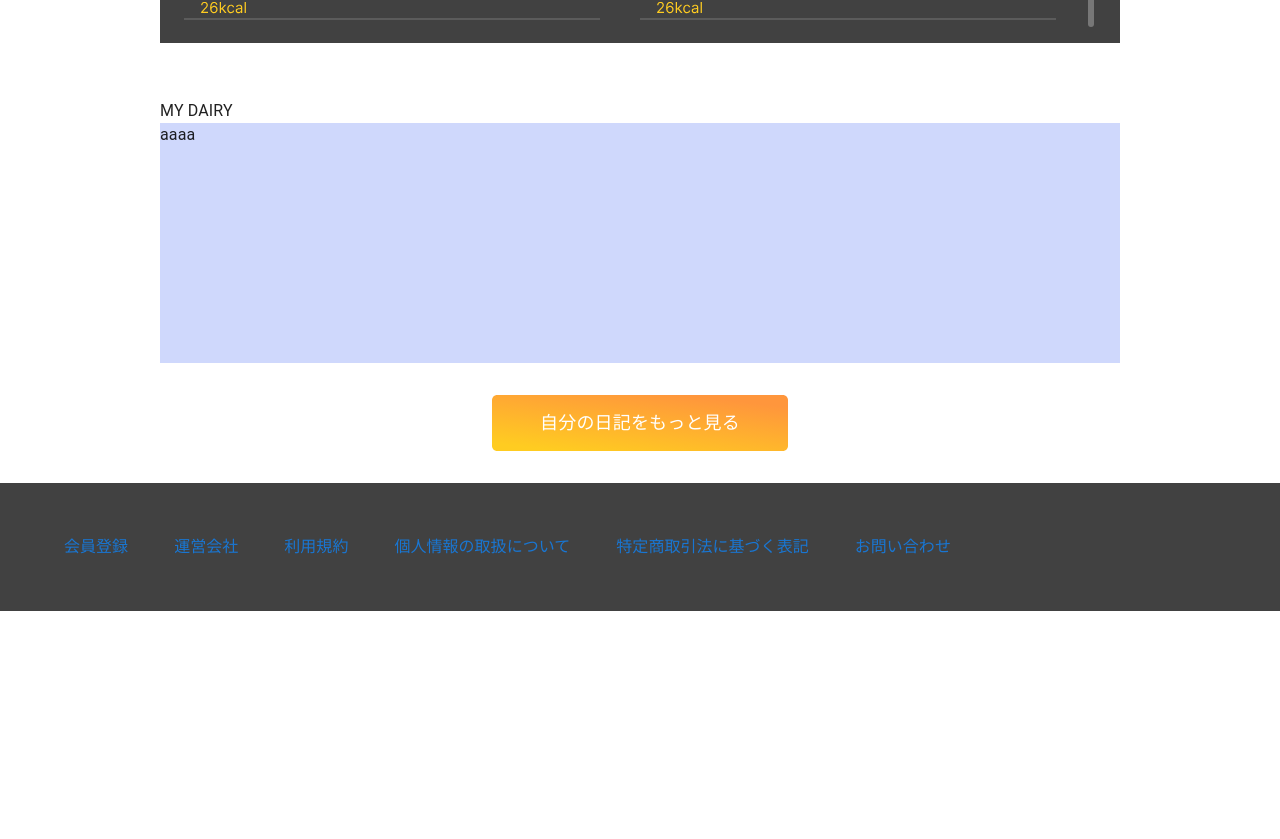
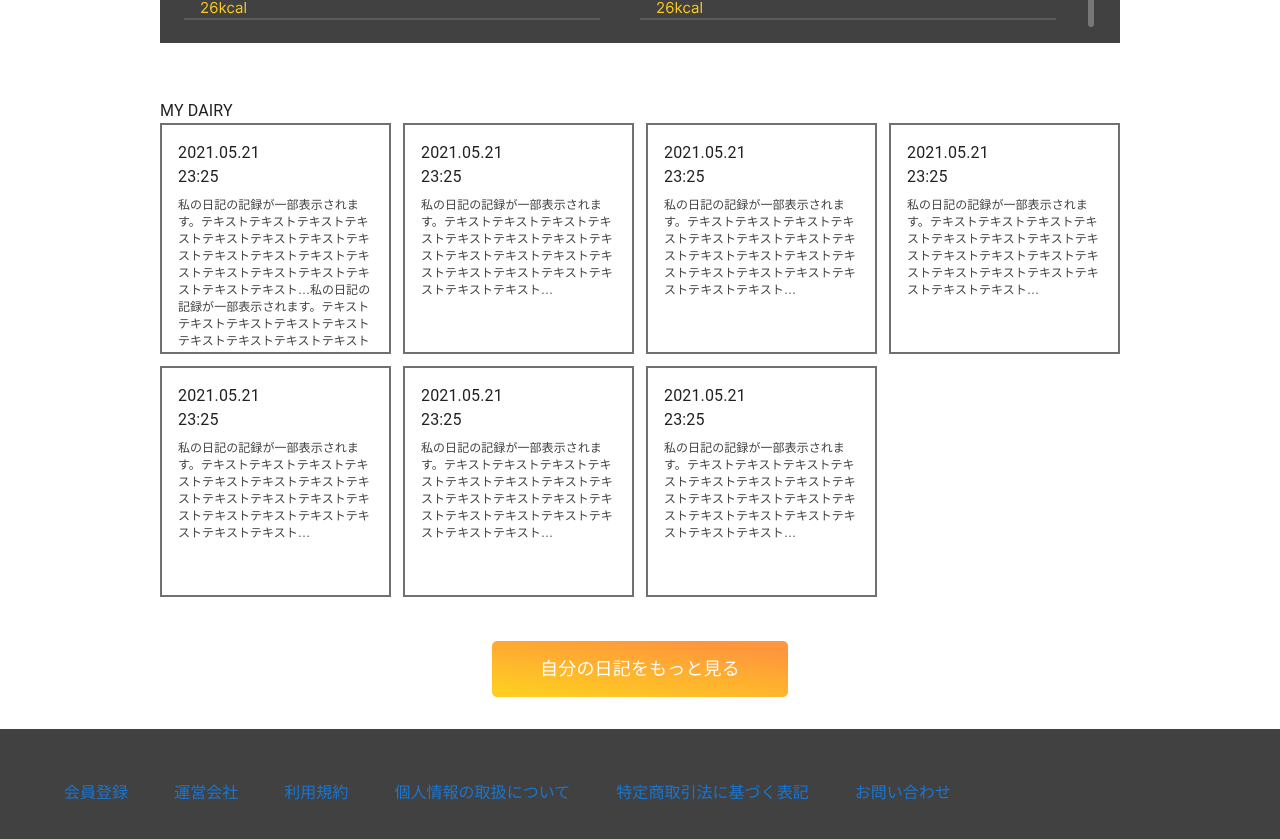
Before and after one commit to nguyenhvubk/react-arent3d-demo, a React (Create React App) app: page /myrecord in a window 1280 px wide. Shown: the part 1065-1904 px from the top of the page. Before the commit the page ends 1676 px from the top, so only its background shows below. Built offline with nearby package versions, Linux system fonts and the light colour scheme.

Commit message:
Add Dairies for record page

```diff
--- a/src/components/myrecord/MyDairy.js
+++ b/src/components/myrecord/MyDairy.js
@@ -1,8 +1,44 @@
+import { Typography } from '@mui/material';
+import Box from '@mui/material/Box';
 import my_exercise from '../../asset/my_exercise.svg';
 
-const MyDairy = () => {
+const styles = {
+  DairyDateTime: {
+    fontFamily: 'Inter',
+    fontStyle: 'normal',
+    fontWeight: '400',
+    fontSize: '18px',
+    lineHeight: '22px',
+    letterSpacing: '0.09px',
+    color: '#414141',
+  },
+  DairyText: {
+    fontFamily: 'Hiragino Kaku Gothic Pro',
+    fontStyle: 'normal',
+    fontWeight: '300',
+    fontSize: '12px',
+    lineHeight: '17px',
+    letterSpacing: '0.06px',
+    color: '#414141',
+  }
+};
+
+const MyDairy = (props) => {
   return (
-    <img src={my_exercise} alt="my_exercise" width="960px" height="264px" />
+    <Box sx={{
+      background: '#FFFFFF',
+      border: '2px solid #707070',
+      width: '231px',
+      height: '231px',
+      p: '16px',
+      mr: '12px',
+      mb: '12px',
+      overflow: 'auto'
+    }}>
+      <Typography>{props.date}</Typography>
+      <Typography>{props.time}</Typography>
+      <Typography style={styles.DairyText} sx={{mt: '8px'}}>{props.text}</Typography>
+    </Box>
   )
 
 };
--- a/src/pages/MyRecord.js
+++ b/src/pages/MyRecord.js
@@ -8,7 +8,17 @@ import { Typography } from "@mui/material";
 import MyDairy from "../components/myrecord/MyDairy";
 
 
-const dairy = [
+const dairies = [
+  {
+    date: '2021.05.21',
+    time: '23:25',
+    text: '私の日記の記録が一部表示されます。テキストテキストテキストテキストテキストテキストテキストテキストテキストテキストテキストテキストテキストテキストテキストテキストテキストテキスト…私の日記の記録が一部表示されます。テキストテキストテキストテキストテキストテキストテキストテキストテキストテキストテキストテキストテキストテキストテキストテキストテキストテキスト…私の日記の記録が一部表示されます。テキストテキストテキストテキストテキストテキストテキストテキストテキストテキストテキストテキストテキストテキストテキストテキストテキストテキスト…',
+  },
+  {
+    date: '2021.05.21',
+    time: '23:25',
+    text: '私の日記の記録が一部表示されます。テキストテキストテキストテキストテキストテキストテキストテキストテキストテキストテキストテキストテキストテキストテキストテキストテキストテキスト…',
+  },
   {
     date: '2021.05.21',
     time: '23:25',
@@ -57,8 +67,15 @@ const MyRecord = () => {
           <Box sx={{display: 'flex', justifyContent: 'flex-start'}}>
             <Typography>MY DAIRY</Typography>
           </Box>
-          <Box sx={{ width: '960px',bgcolor: '#cfd8fc', height: '30vh' }}>
-            aaaa
+          <Box sx={{
+            width: '972px',
+            display: 'flex',
+            flexWrap: 'wrap'
+
+          }}>
+            {dairies.map((dairy) => (
+              <MyDairy date={dairy.date} time={dairy.time} text={dairy.text}/>
+            ))}
           </Box>
         </Box>
       </Container>
```
